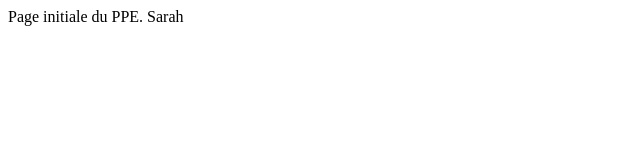
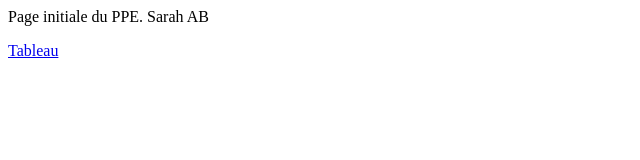
Before and after one commit to Srharahaad/PPE, a plain HTML site: page index.html in a window 1280 px wide. Shown: the full height of the page, 0-640 px from the left. Drawn offline with Linux system fonts and the light colour scheme.

Commit message:
Ajout tableau

```diff
--- a/index.html
+++ b/index.html
@@ -6,7 +6,8 @@
 </head>
 
 <body>
-<p>Page initiale du PPE. Sarah</p>
+<p>Page initiale du PPE. Sarah AB</p>
+	<p><a href="tableau.html">Tableau</a></p>
 </body>
 
 </html>
```
